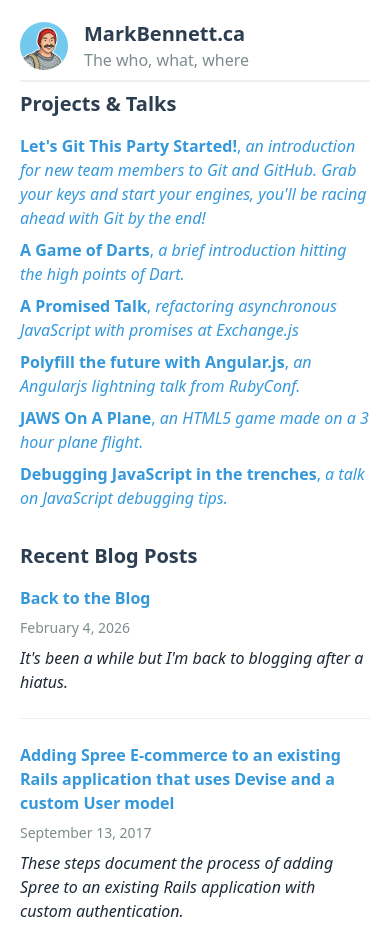
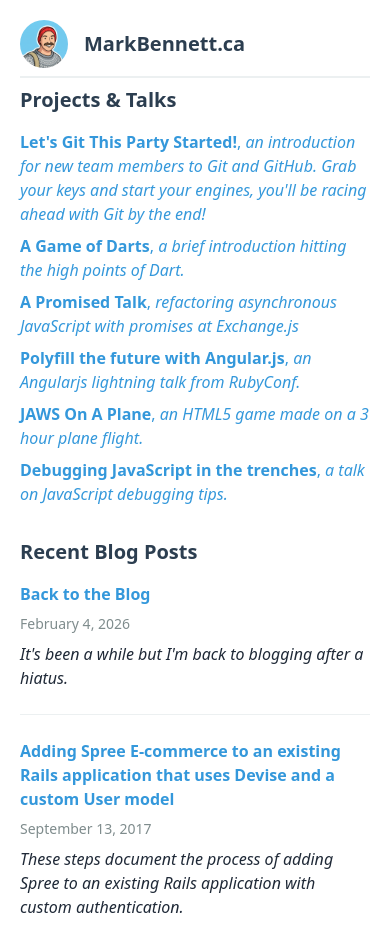
Before and after one commit to MarkBennett/markbennett.github.com, an Astro site: page / in a window 390 px wide. Shown: the top 925 px of the page. Built offline with nearby package versions, Linux system fonts and the light colour scheme; Astro itself is replaced by a stand-in of ours.

Commit message:
Hide byline on mobile

```diff
--- a/src/layouts/Layout.astro
+++ b/src/layouts/Layout.astro
@@ -39,7 +39,7 @@ const { title, description = "MarkBennett.ca - The who, what, where" } =
           />
           <div>
             <h2 class="text-xl md:text-4xl mb-0 md:mb-2 text-heading font-bold">MarkBennett.ca</h2>
-            <p class="text-muted text-md md:text-lg">The who, what, where</p>
+            <p class="text-muted text-md md:text-lg hidden md:block">The who, what, where</p>
           </div>
         </a>
         <hr class="border-0 border-t-2 border-border my-2 md:my-6" />
```
